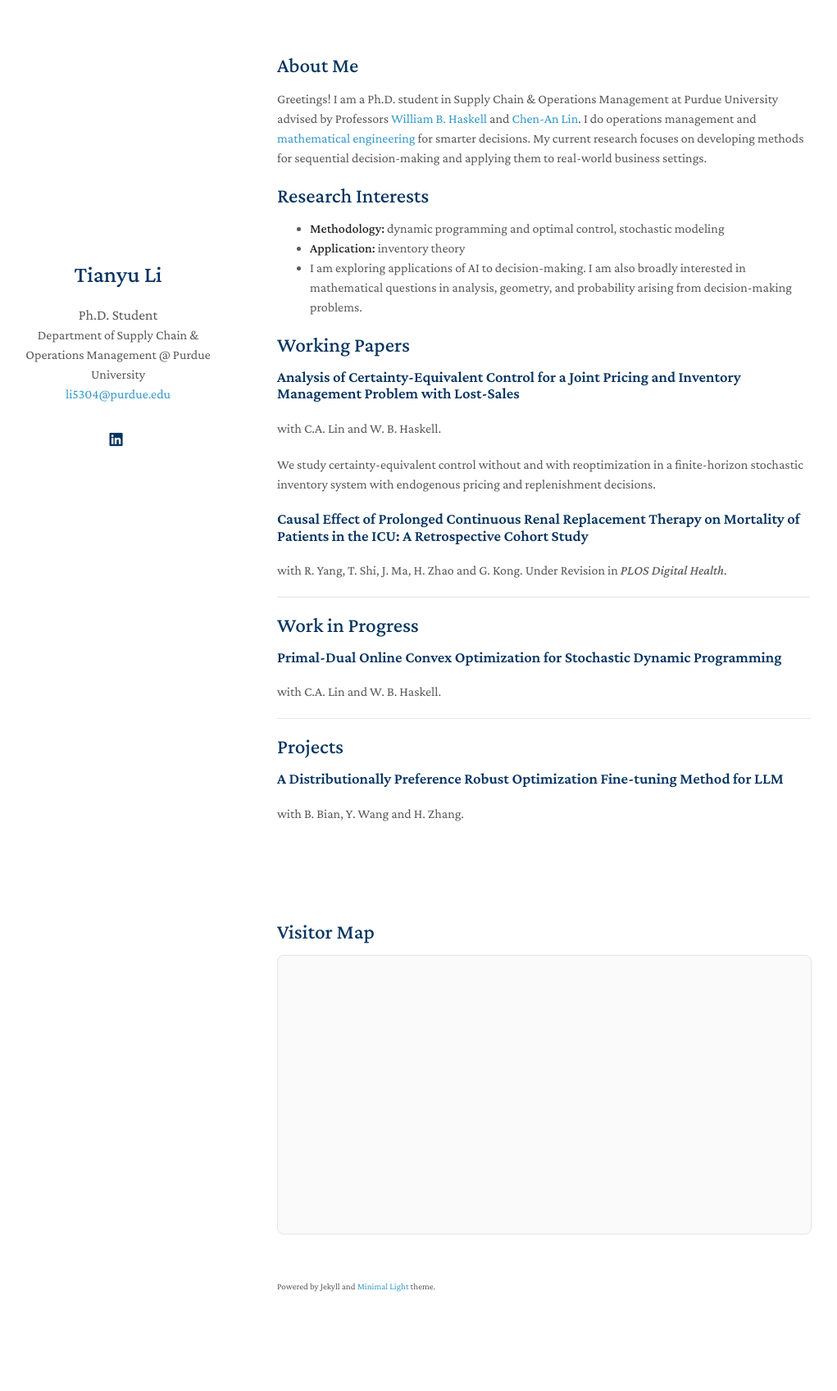
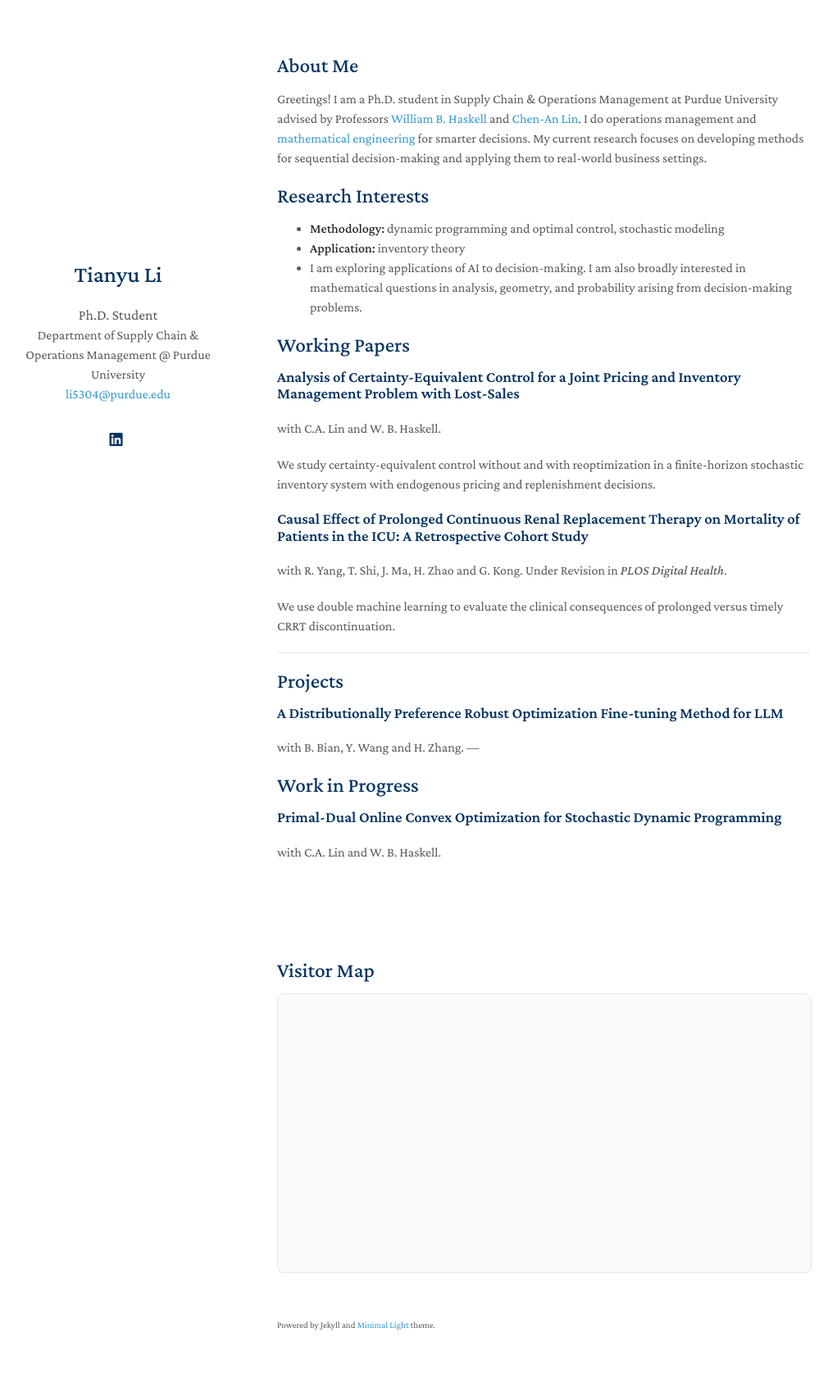
Before and after one commit to tianyu-li-dev/homepage, a Jekyll site: the page built from index.md, in a window 1280 px wide. Shown: the whole page at 82% size, without its empty margins (132-1153 px from the left). Built offline with Jekyll 4.4.1, drawn with Linux system fonts in a browser that asks for light colours; a style sheet for code colours, icons or effects is not loaded; before the commit the page ends 1650 px from its top, so only the background shows below that.

Commit message:
Update index.md

```diff
--- a/index.md
+++ b/index.md
@@ -22,12 +22,7 @@ We study certainty-equivalent control without and with reoptimization in a finit
 ### Causal Effect of Prolonged Continuous Renal Replacement Therapy on Mortality of Patients in the ICU: A Retrospective Cohort Study
 with R. Yang, T. Shi, J. Ma, H. Zhao and G. Kong. Under Revision in *PLOS Digital Health*.
 
----
-
-## Work in Progress
-
-### Primal-Dual Online Convex Optimization for Stochastic Dynamic Programming
-with C.A. Lin and W. B. Haskell.
+We use double machine learning to evaluate the clinical consequences of prolonged versus timely CRRT discontinuation.
 
 ---
 
```
Also changed, not shown: other parts of index.md (+6 -0 lines).
